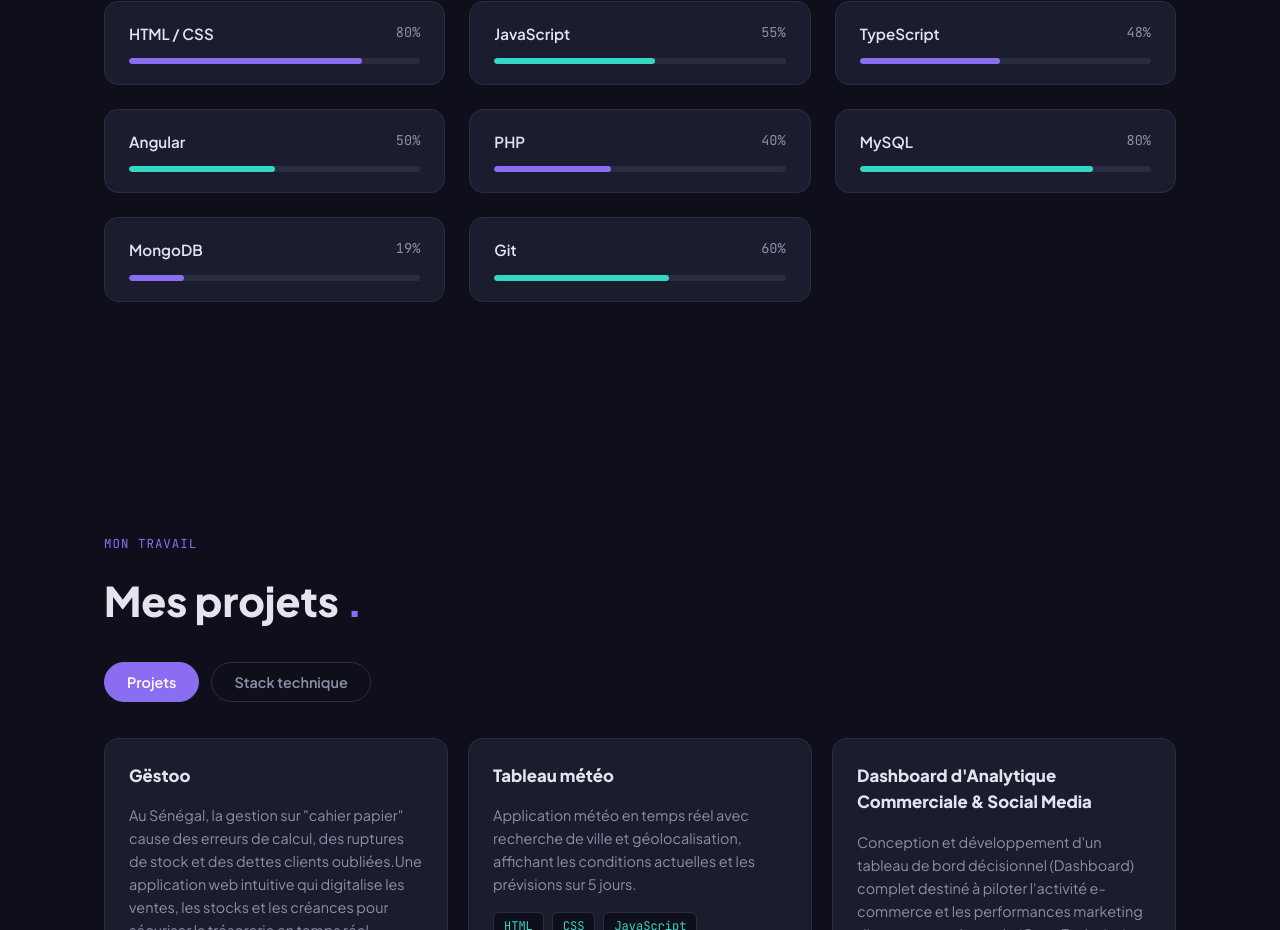
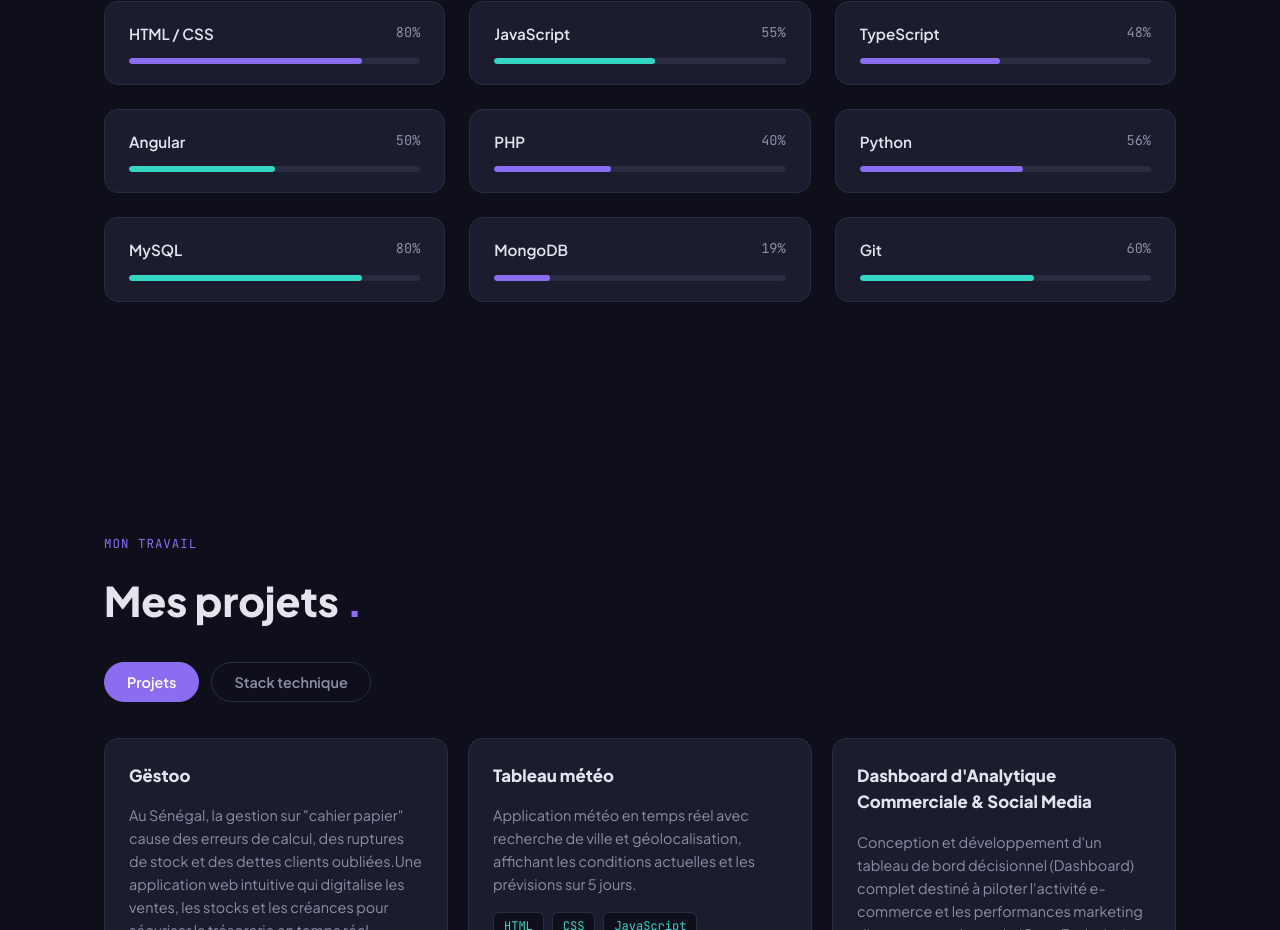
Before and after one commit to OMAR-SR-1/portfolio, an Angular app: page / in a window 1280 px wide. Shown: the part 1415-2345 px from the top of the page. Built offline with nearby package versions, Linux system fonts and the light colour scheme.

Commit message:
Mise a jour des competences

```diff
--- a/src/app/components/skills/skills.ts
+++ b/src/app/components/skills/skills.ts
@@ -28,6 +28,7 @@ export class Skills implements OnInit {
     { name: 'TypeScript', level: 48, color: 'var(--accent)' },
     { name: 'Angular', level: 50, color: 'var(--accent-2)' },
     { name: 'PHP', level: 40, color: 'var(--accent)' },
+    { name: 'Python', level: 56, color: 'var(--accent)' },
     { name: 'MySQL', level: 80, color: 'var(--accent-2)' },
     { name: 'MongoDB', level: 19, color: 'var(--accent)' },
     { name: 'Git', level: 60, color: 'var(--accent-2)' }
```
